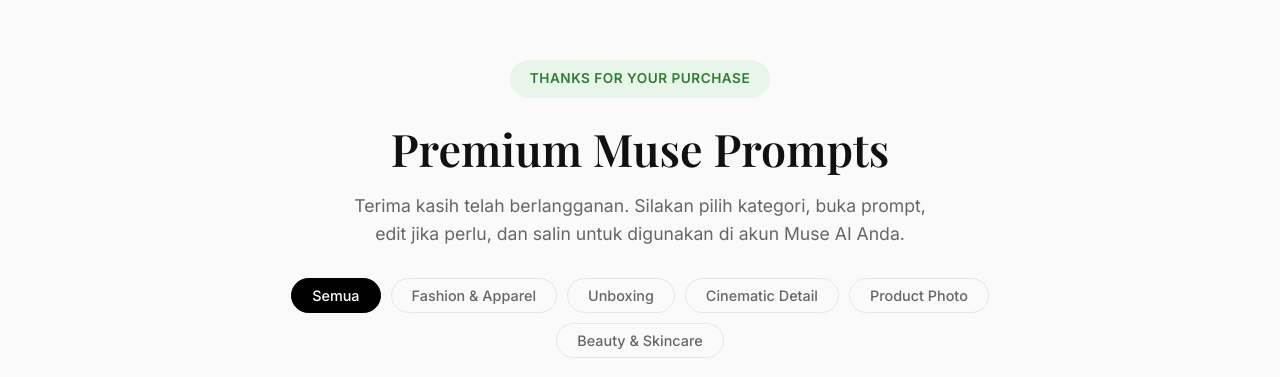
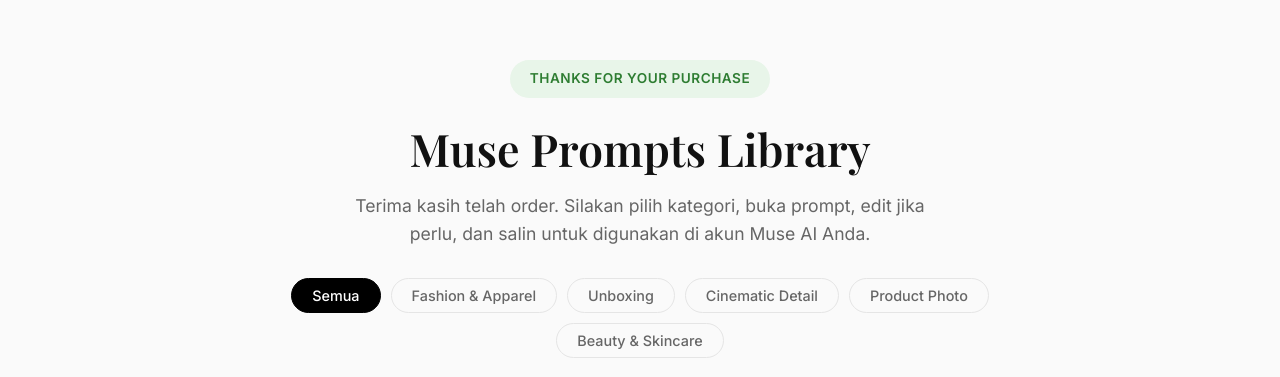
Before and after one commit to ayomuse/ayomuse.github.io, a plain HTML site: page index.html in a window 1280 px wide. Shown: the top 377 px of the page. Drawn offline with nearby package versions, Linux system fonts and the light colour scheme; a web font is replaced by a local one.

Commit message:
Update index.html

```diff
--- a/index.html
+++ b/index.html
@@ -3,7 +3,7 @@
 <head>
     <meta charset="UTF-8">
     <meta name="viewport" content="width=device-width, initial-scale=1.0">
-    <title>Muse Premium Prompts - Members Area</title>
+    <title>Muse Prompts Library - Members Area</title>
     <style>
         @import url('https://fonts.googleapis.com/css2?family=Inter:wght@400;500;600&family=Playfair+Display:ital,wght@0,600;1,400&display=swap');
 
@@ -262,8 +262,8 @@
     <!-- HERO SECTION -->
     <header class="hero">
         <span class="hero-badge">Thanks for your purchase</span>
-        <h1>Premium Muse Prompts</h1>
-        <p>Terima kasih telah berlangganan. Silakan pilih kategori, buka prompt, edit jika perlu, dan salin untuk digunakan di akun Muse AI Anda.</p>
+        <h1>Muse Prompts Library</h1>
+        <p>Terima kasih telah order. Silakan pilih kategori, buka prompt, edit jika perlu, dan salin untuk digunakan di akun Muse AI Anda.</p>
     </header>
 
     <!-- NAVIGASI KATEGORI -->
```
